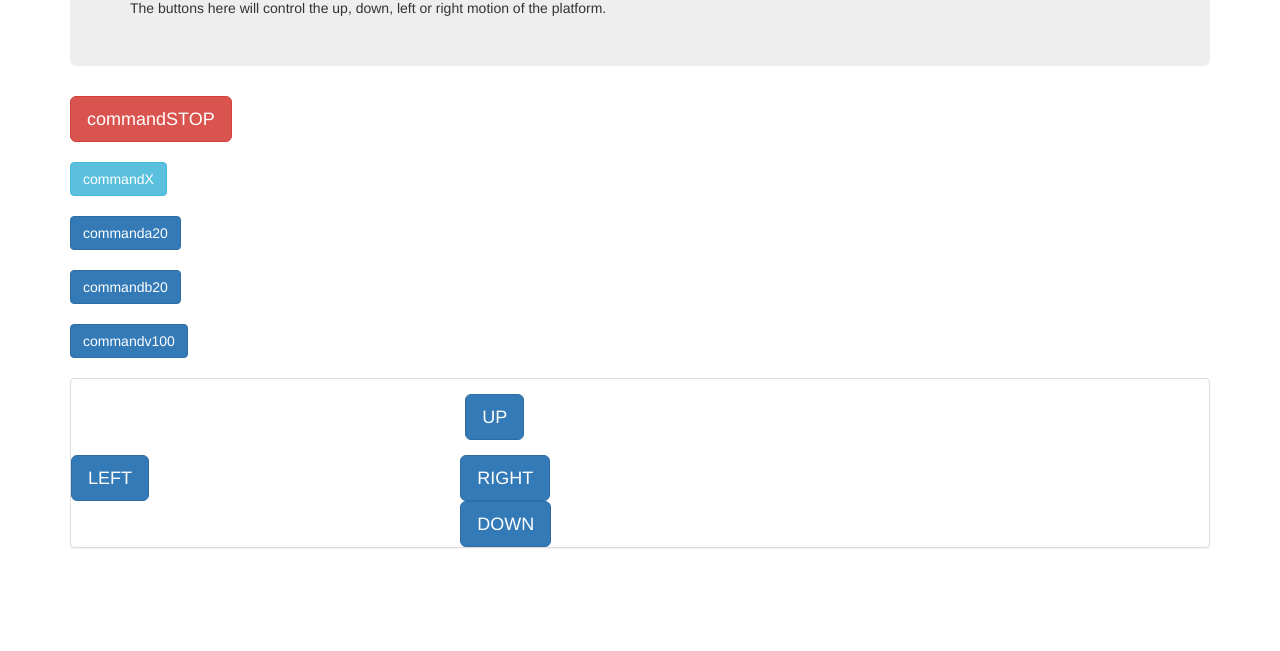
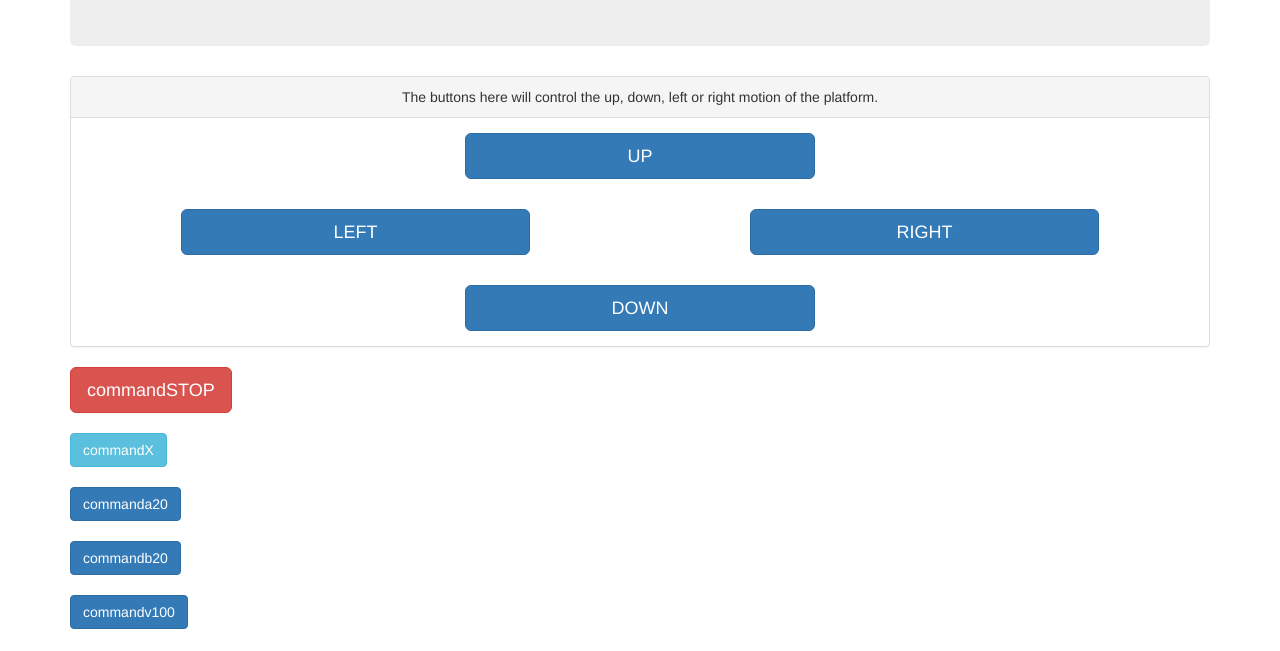
Before and after one commit to elderlyrobotics/xaxxonproject, a website: page malg-index2-ajax/index.html in a window 1280 px wide. Shown: the part 149-800 px from the top of the page. Drawn offline with Linux system fonts and the light colour scheme; files whose address does not match are found by name.

Commit message:
pretty buttons

```diff
--- a/malg-index2-ajax/index.html
+++ b/malg-index2-ajax/index.html
@@ -7,8 +7,29 @@
 <body>
 	<div class="container">
 		<div class="jumbotron">
-		<h1>Platform Controls</h1>
-		<p1>The buttons here will control the up, down, left or right motion of the platform.</p1>
+			<h1 class='text-center'>Platform Controls</h1>
+			<p1></p1>
+		</div>
+		<div class='panel panel-default'>
+			<div class='panel-heading text-center'>The buttons here will control the up, down, left or right motion of the platform.</div>
+			<div class='row panel-body'>
+				<div class='col-md-4 col-md-offset-4'>
+					<button id="get-up" class="btn btn-primary btn-lg btn-block">UP</button>
+				</div>
+			</div> <!-- end div for UP row -->
+			<div class='row panel-body'>
+				<div class='col-md-4 col-md-offset-1'>
+					<button id="get-left" class="btn btn-primary btn-lg btn-block">LEFT</button>
+				</div>
+				<div class='col-md-4 col-md-offset-2'>
+					<button id="get-right" class="btn btn-primary btn-lg btn-block">RIGHT</button>
+				</div>
+			</div> <!-- end div for LEFT and RIGHT row -->
+			<div class='row panel-body'>
+				<div class='col-md-4 col-md-offset-4'>
+					<button id="get-down" class="btn btn-primary btn-lg btn-block">DOWN</button>
+				</div>
+			</div> <!-- end div for DOWN row -->
 		</div>
 		<button id="get-commandSTOP" class="btn btn-danger btn-lg">commandSTOP</button>
 		<br>
@@ -25,26 +46,7 @@
 		<button id="get-commandv100" class="btn btn-primary">commandv100</button>
 		<br>
 		<br>
-	<div class='panel panel-default'>
-		<div class='row panel-body'>
-			<div class='col-md-4 col-md-offset-4'>
-				<button id="get-up" class="btn btn-primary btn-lg">UP</button>
-			</div>
-		</div>
-		<div class='row'>
-			<div class='col-md-4'>
-				<button id="get-left" class="btn btn-primary btn-lg">LEFT</button>
-			</div>
-			<div class='col-md-8'>
-				<button id="get-right" class="btn btn-primary btn-lg">RIGHT</button>
-			</div>
-		</div>
-		<div class='row'>
-			<div class='col-md-4 col-md-offset-4'>
-				<button id="get-down" class="btn btn-primary btn-lg">DOWN</button>
-			</div>
-		</div>
-	</div>
+
 	</div>
 
 <!-- 	<script src="jquery.js"></script> -->
```
Lines whose indentation alone changed are shown as unchanged.
